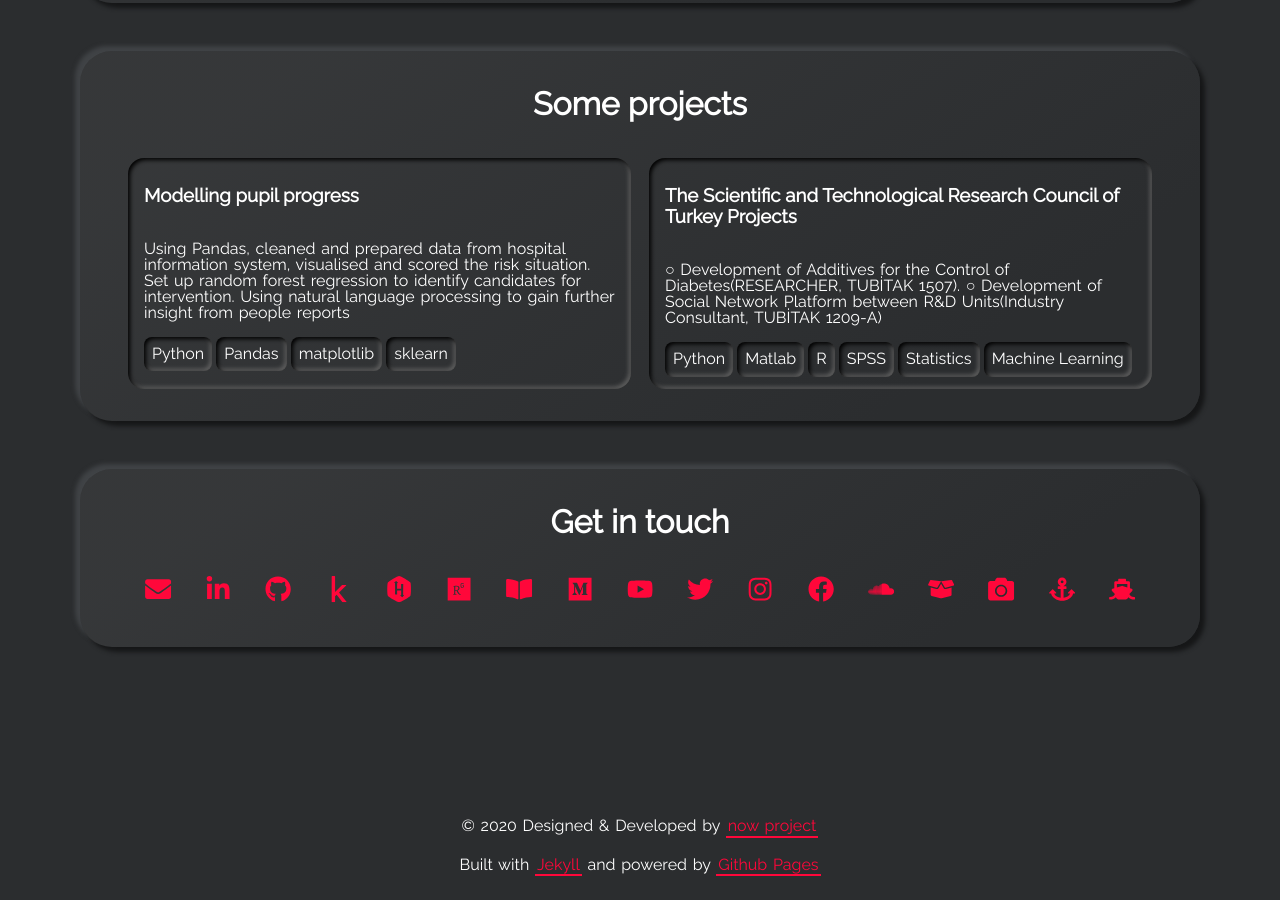
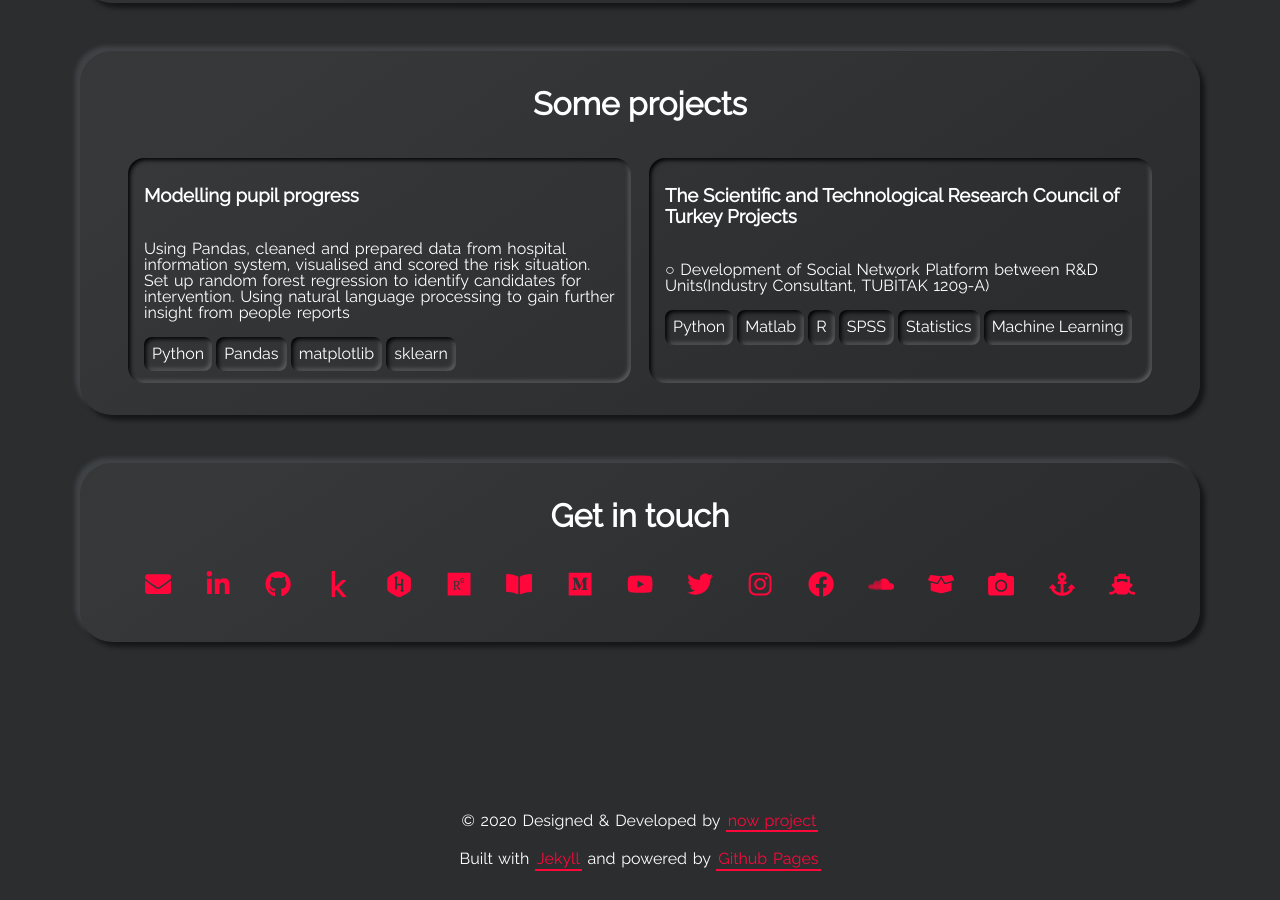
Before and after one commit to cgncvk/cgncvk.github.io-, a Jekyll site: the page built from index.html, in a window 1280 px wide and 900 px high, scrolled down 4425 px. Built offline with Jekyll 4.4.1, drawn with Linux system fonts in a browser that asks for light colours; part of the change alters nothing that is shown.

```diff
--- a/_data/projects.yml
+++ b/_data/projects.yml
@@ -23,6 +23,7 @@
 
 - name: The Scientific and Technological Research Council of Turkey Projects
   descr: "○ Development of Additives for the Control of Diabetes(RESEARCHER, TUBİTAK 1507). ○ Development of Social Network Platform between R&D Units(Industry Consultant, TUBİTAK 1209-A)"
+  descr: "○ Development of Social Network Platform between R&D Units(Industry Consultant, TUBİTAK 1209-A)"
   tags:
     - tag: Python
     - tag: Matlab
```
